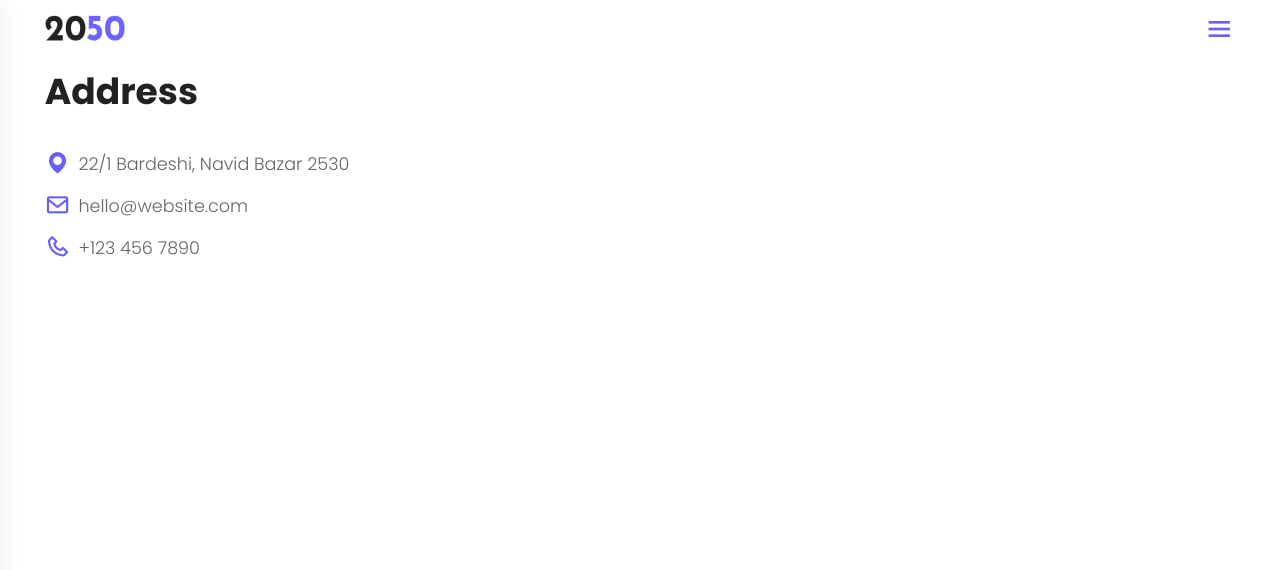
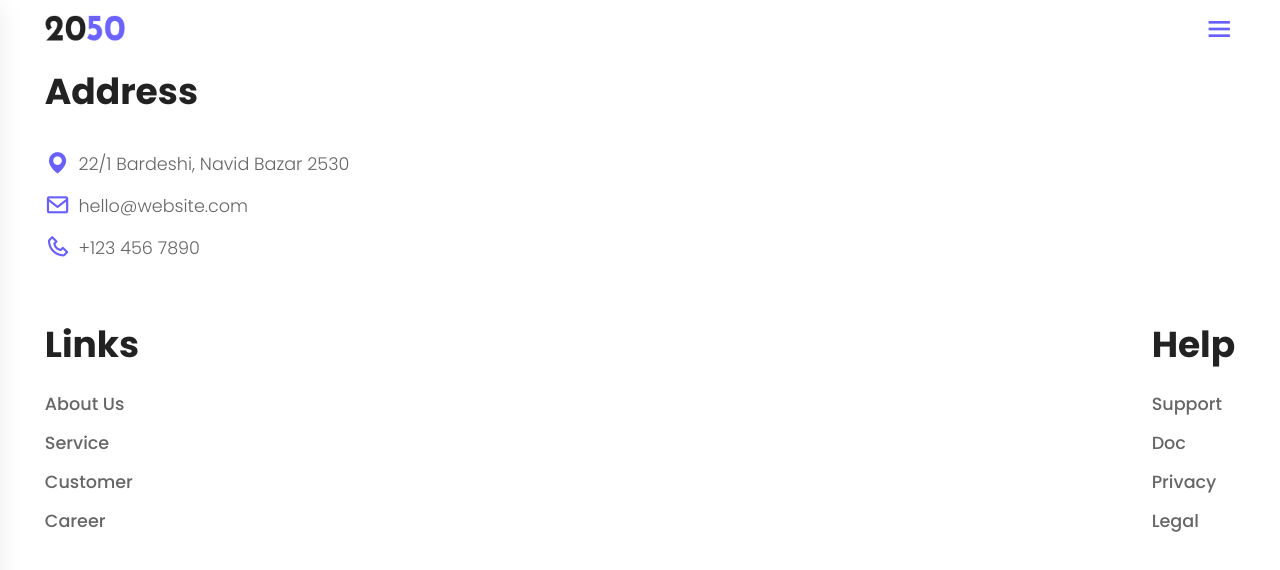
Before and after one commit to navidabdi/minimal-landing-page, a plain HTML site: page index.html in a window 1280 px wide. Drawn offline with nearby package versions, Linux system fonts and the light colour scheme.

Commit message:
add links section in footer

```diff
--- a/assets/css/style.css
+++ b/assets/css/style.css
@@ -469,6 +469,9 @@ form.contact {
 }
 
 /*=============== Footer ===============*/
+footer > * {
+  margin-bottom: 3rem;
+}
 .address ul {
   margin-top: 1.5rem;
 }
@@ -486,3 +489,21 @@ form.contact {
   font-size: 1.1rem;
   font-weight: 300;
 }
+
+.links {
+  display: flex;
+  align-items: center;
+  justify-content: space-between;
+}
+.links .link .title {
+  margin-bottom: 0.8rem;
+}
+.link ul li a {
+  font-size: 1.1rem;
+  color: var(--text-color);
+  padding: 0.4rem 0;
+  display: block;
+}
+.link ul li:hover a {
+  color: var(--primary-color);
+}
--- a/index.html
+++ b/index.html
@@ -534,6 +534,26 @@
           </li>
         </ul>
       </div>
+      <div class="links">
+        <div class="link">
+          <h3 class="title">Links</h3>
+          <ul>
+            <li><a href="#">About Us</a></li>
+            <li><a href="#">Service</a></li>
+            <li><a href="#">Customer</a></li>
+            <li><a href="#">Career</a></li>
+          </ul>
+        </div>
+        <div class="link">
+          <h3 class="title">Help</h3>
+          <ul>
+            <li><a href="#">Support</a></li>
+            <li><a href="#">Doc</a></li>
+            <li><a href="#">Privacy</a></li>
+            <li><a href="#">Legal</a></li>
+          </ul>
+        </div>
+      </div>
     </footer>
 
     <!--===== GSAP =====-->
```
